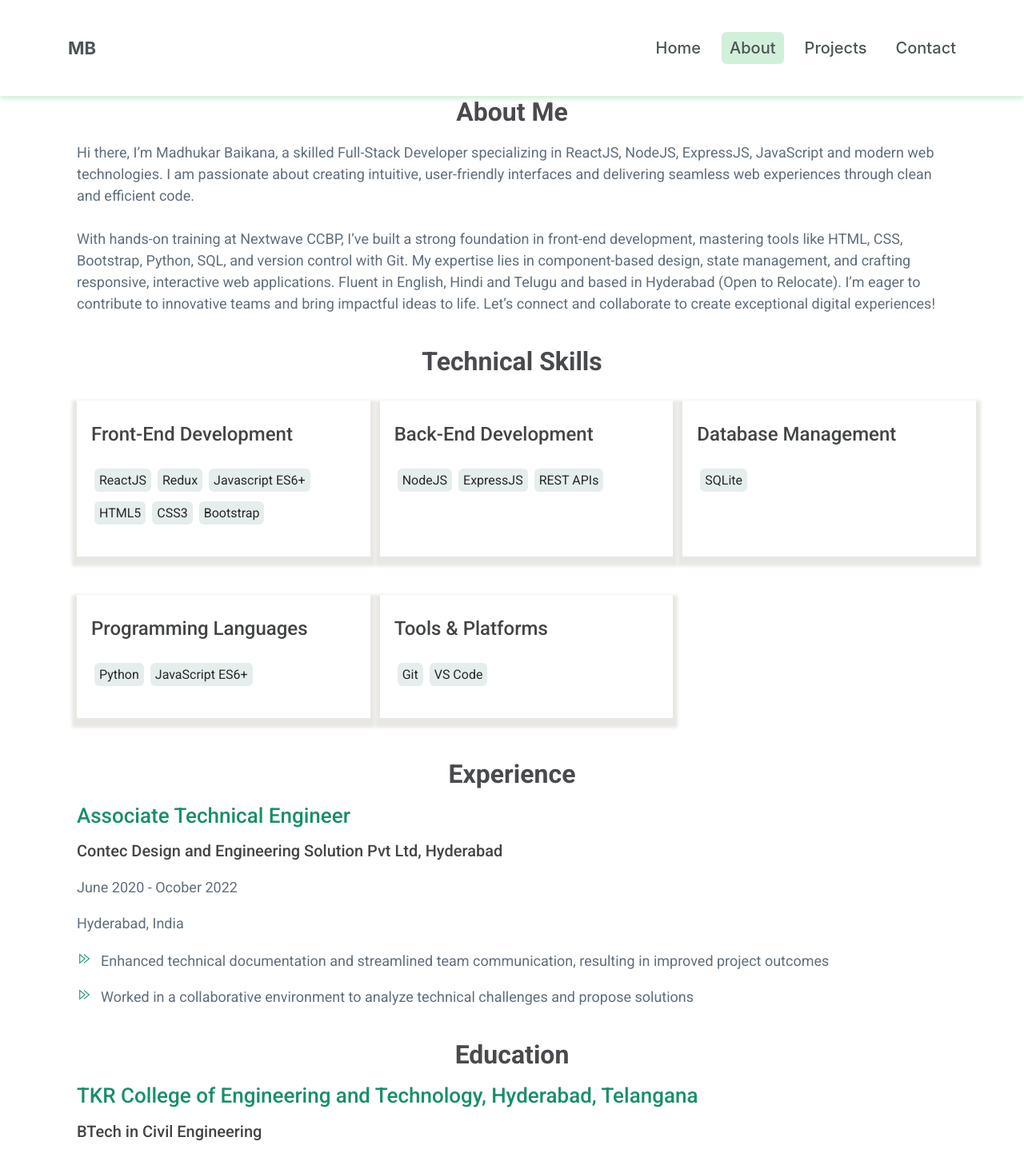
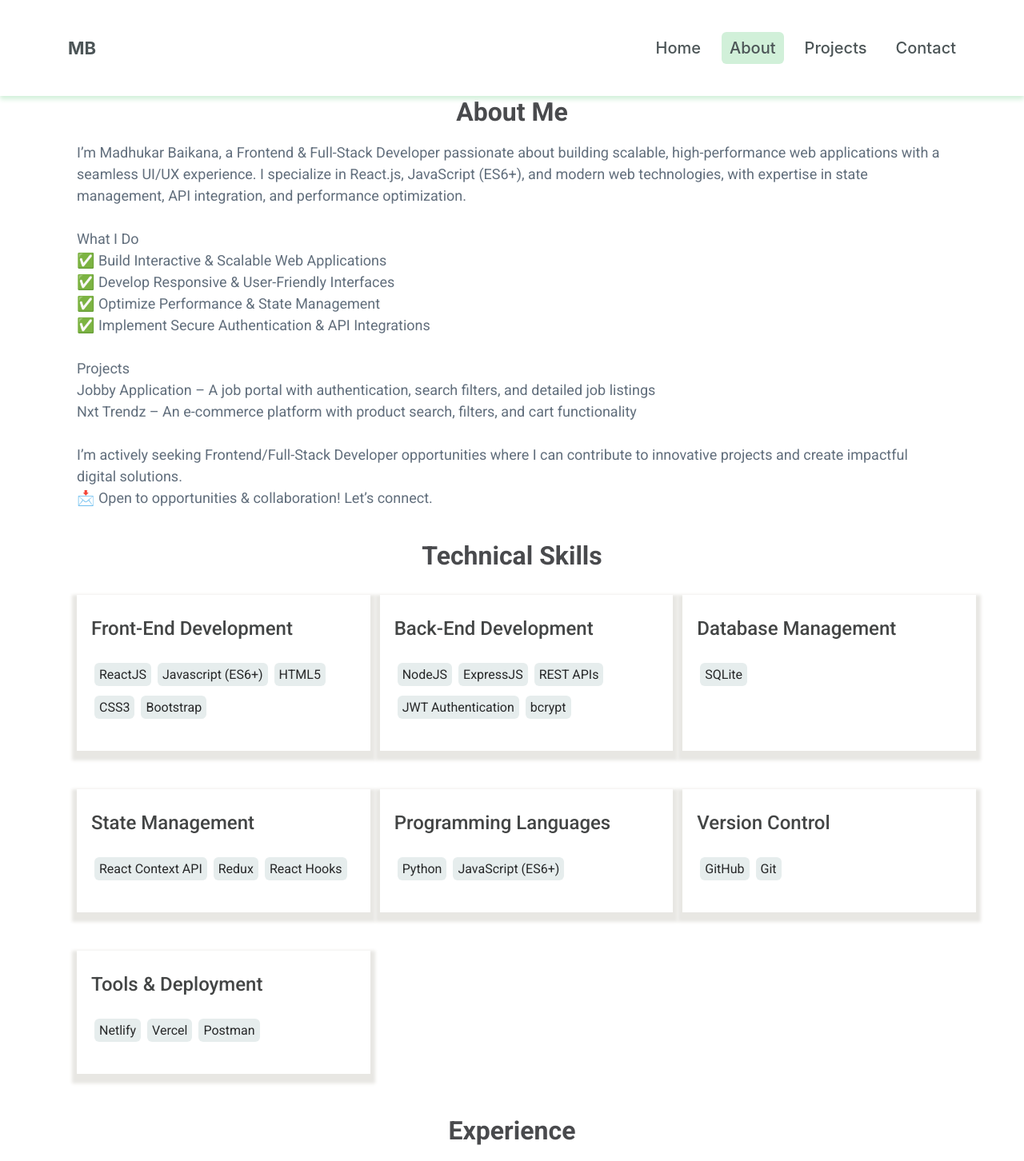
Before and after one commit to madhukarbaikana/porfolioWebsite, a React (Create React App) app: page /about in a window 1280 px wide. Shown: the top 1452 px of the page at 80% size. Built offline with nearby package versions, Linux system fonts and the light colour scheme; a web font is replaced by a local one.

Commit message:
resume and Projects update

```diff
--- a/src/components/About/index.js
+++ b/src/components/About/index.js
@@ -9,22 +9,38 @@ const About = () => {
       <div className="about-content-container">
         <h1 className="about-section-heading">About Me</h1>
         <p className="about-section-description">
-          Hi there, I’m Madhukar Baikana, a skilled Full-Stack Developer
-          specializing in ReactJS, NodeJS, ExpressJS, JavaScript and modern web
-          technologies. I am passionate about creating intuitive, user-friendly
-          interfaces and delivering seamless web experiences through clean and
-          efficient code.
+          I’m Madhukar Baikana, a Frontend & Full-Stack Developer passionate
+          about building scalable, high-performance web applications with a
+          seamless UI/UX experience. I specialize in React.js, JavaScript
+          (ES6+), and modern web technologies, with expertise in state
+          management, API integration, and performance optimization.
           <br />
           <br />
-          With hands-on training at Nextwave CCBP, I’ve built a strong
-          foundation in front-end development, mastering tools like HTML, CSS,
-          Bootstrap, Python, SQL, and version control with Git. My expertise
-          lies in component-based design, state management, and crafting
-          responsive, interactive web applications. Fluent in English, Hindi and
-          Telugu and based in Hyderabad (Open to Relocate). I’m eager to
-          contribute to innovative teams and bring impactful ideas to life.
-          Let’s connect and collaborate to create exceptional digital
-          experiences!
+          What I Do
+          <br />
+          ✅ Build Interactive & Scalable Web Applications
+          <br />
+          ✅ Develop Responsive & User-Friendly Interfaces
+          <br />
+          ✅ Optimize Performance & State Management
+          <br />
+          ✅ Implement Secure Authentication & API Integrations
+          <br />
+          <br />
+          Projects
+          <br />
+          Jobby Application – A job portal with authentication, search filters,
+          and detailed job listings
+          <br />
+          Nxt Trendz – An e-commerce platform with product search, filters, and
+          cart functionality
+          <br />
+          <br />
+          I’m actively seeking Frontend/Full-Stack Developer opportunities where
+          I can contribute to innovative projects and create impactful digital
+          solutions.
+          <br />
+          📩 Open to opportunities & collaboration! Let’s connect.
         </p>
         <h1 className="about-section-heading">Technical Skills</h1>
         <div className="technical-skills-cards-container">
@@ -34,8 +50,7 @@ const About = () => {
             </h1>
             <ul className="technologies-container">
               <li className="stack">ReactJS</li>
-              <li className="stack">Redux</li>
-              <li className="stack">Javascript ES6+</li>
+              <li className="stack">Javascript (ES6+)</li>
               <li className="stack">HTML5</li>
               <li className="stack">CSS3</li>
               <li className="stack">Bootstrap</li>
@@ -49,26 +64,50 @@ const About = () => {
               <li className="stack">NodeJS</li>
               <li className="stack">ExpressJS</li>
               <li className="stack">REST APIs</li>
+              <li className="stack">JWT Authentication</li>
+              <li className="stack"> bcrypt</li>
             </ul>
           </div>
           <div className="technical-skills-card">
-            <h1 className="technical-skills-card-heading">Database Management</h1>
+            <h1 className="technical-skills-card-heading">
+              Database Management
+            </h1>
             <ul className="technologies-container">
               <li className="stack">SQLite</li>
             </ul>
           </div>
           <div className="technical-skills-card">
-            <h1 className="technical-skills-card-heading">Programming Languages</h1>
+            <h1 className="technical-skills-card-heading">State Management</h1>
             <ul className="technologies-container">
-              <li className="stack">Python</li>
-              <li className="stack">JavaScript ES6+</li>
+              <li className="stack">React Context API</li>
+              <li className="stack">Redux</li>
+              <li className="stack">React Hooks</li>
             </ul>
           </div>
           <div className="technical-skills-card">
-            <h1 className="technical-skills-card-heading">Tools & Platforms</h1>
+            <h1 className="technical-skills-card-heading">
+              Programming Languages
+            </h1>
             <ul className="technologies-container">
+              <li className="stack">Python</li>
+              <li className="stack">JavaScript (ES6+)</li>
+            </ul>
+          </div>
+          <div className="technical-skills-card">
+            <h1 className="technical-skills-card-heading">Version Control</h1>
+            <ul className="technologies-container">
+              <li className="stack">GitHub</li>
               <li className="stack">Git</li>
-              <li className="stack">VS Code</li>
+            </ul>
+          </div>
+          <div className="technical-skills-card">
+            <h1 className="technical-skills-card-heading">
+              Tools & Deployment
+            </h1>
+            <ul className="technologies-container">
+              <li className="stack">Netlify</li>
+              <li className="stack">Vercel</li>
+              <li className="stack">Postman</li>
             </ul>
           </div>
         </div>
@@ -84,15 +123,24 @@ const About = () => {
           <p className="about-section-description">Hyderabad, India</p>
           <div className="job-description-container">
             <p className="about-section-description">
-              {" "}
               <TfiControlForward className="paragraph-icon" />
-              Enhanced technical documentation and streamlined team
-              communication, resulting in improved project outcomes
+              Developed and maintained web interfaces using HTML5, CSS3,
+              JavaScript, and Bootstrap ensuring clean and efficient code.
             </p>
             <p className="about-section-description">
               <TfiControlForward className="paragraph-icon" />
-              Worked in a collaborative environment to analyze technical
-              challenges and propose solutions
+              Created responsive layouts for improved user experience across
+              multiple devices.
+            </p>
+            <p className="about-section-description">
+              <TfiControlForward className="paragraph-icon" />
+              Applied front-end best practices to enhance website performance
+              and maintainability.
+            </p>
+            <p className="about-section-description">
+              <TfiControlForward className="paragraph-icon" />
+              Collaborated with teams to troubleshoot and enhance website
+              functionality.
             </p>
           </div>
         </div>
@@ -101,7 +149,9 @@ const About = () => {
           <h1 className="about-page-sub-heading">
             TKR College of Engineering and Technology, Hyderabad, Telangana
           </h1>
-          <p className="sub-heading-detailing">BTech in Civil Engineering</p>
+          <p className="sub-heading-detailing">
+            Bachelor of Technology (B.Tech), Civil Engineering
+          </p>
           <p className="about-section-description duration">2015 - 2019</p>
           <h1 className="about-page-sub-heading">
             Trishool Junior College, Warangal, Telangana
@@ -127,7 +177,7 @@ const About = () => {
         <p className="sub-heading-detailing">Native or bilingual proficiency</p>
         <h1 className="about-section-heading">Certifications & Training</h1>
         <p className="about-page-sub-heading">
-          Completed training at Nextwave CCBP, Hyderabad
+          Completed Full-Stack Development Training at Nextwave CCBP, Hyderabad
         </p>
       </div>
     </div>
--- a/src/components/ProjectCard/index.css
+++ b/src/components/ProjectCard/index.css
@@ -36,11 +36,12 @@
     list-style-type:none;
     padding-left:0px;
     display:flex;
+    justify-content: center;
+    flex-wrap: wrap;
     margin-bottom:16px;
 }
 .tech-stack{
-    margin-left:4px;
-    margin-right:4px;
+    margin:4px 4px;
     padding:5px 6px;
     background-color:#e6eded;
     color:#272829;
--- a/src/context/ProjectsContext.js
+++ b/src/context/ProjectsContext.js
@@ -1,81 +1,103 @@
-import React,{useContext} from "react"
+import React, { useContext } from "react";
 
 import imageJobby from "../images/jobby.PNG";
-import imageTrendz from "../images/nxttrendz.PNG"
-import imageEmoji from "../images/emojigame.PNG"
-import imageAddUser from "../images/addUserProject.PNG"
-import imageFoodMunch from "../images/foodMunchWebsite.PNG"
-import imageTodos from "../images/todos.PNG"
-import imagePortfolioWebsite from "../images/portfolioWebsite.PNG"
+import imageTrendz from "../images/nxttrendz.PNG";
+import imageEmoji from "../images/emojigame.PNG";
+import imageAddUser from "../images/addUserProject.PNG";
+import imageFoodMunch from "../images/foodMunchWebsite.PNG";
+import imageTodos from "../images/todos.PNG";
+import imagePortfolioWebsite from "../images/portfolioWebsite.PNG";
+import restApi from "../images/restApi.PNG";
 
+export const ProjectsContext = React.createContext();
 
-export const ProjectsContext=React.createContext()
-
-export const ProjectsContextProvider=({children})=>{
-
-    const projectsList=[{
-        id:1,
-        image:imageJobby,
-        title:"Jobby App",
-        teckStack:["ReactJS","Javascript","CSS", "Restful-Api"],
-        liveDemoLink:"https://jobbyapp-kappa.vercel.app",
-        gitHubLink:"https://github.com/madhukarbaikana/JobbyApp"
+export const ProjectsContextProvider = ({ children }) => {
+  const projectsList = [
+    {
+      id: 1,
+      image: imageTrendz,
+      title: "Trendz E-commerce Platform",
+      teckStack: ["React.js", "JWT", "Javascript", "CSS", "Restful-Api"],
+      liveDemoLink: "https://nxt-trendz-e-commerce-app-eight.vercel.app",
+      gitHubLink: "https://github.com/madhukarbaikana/nxtTrendzE-commerceApp",
     },
     {
-        id:2,
-        image:imageTrendz,
-        title:"Trendz E-commerce Platform",
-        teckStack:["ReactJS","Javascript","CSS","Restful-Api"],
-        liveDemoLink:"https://nxt-trendz-e-commerce-app-eight.vercel.app",
-        gitHubLink:"https://github.com/madhukarbaikana/nxtTrendzE-commerceApp"
+      id: 2,
+      image: imageJobby,
+      title: "Jobby App",
+      teckStack: ["React.js", "JWT", "Javascript", "CSS", "Restful-Api"],
+      liveDemoLink: "https://jobbyapp-kappa.vercel.app",
+      gitHubLink: "https://github.com/madhukarbaikana/JobbyApp",
     },
     {
-        id:3,
-        image:imagePortfolioWebsite,
-        title:"Portfolio Website",
-        teckStack:["ReactJS","Javascript","CSS"],
-        liveDemoLink:"https://madhukarbaikana.netlify.app/",
-        gitHubLink:"https://github.com/madhukarbaikana/porfolioWebsite"
+      id: 3,
+      image: restApi,
+      title: "REST API Development",
+      teckStack: ["Node.js", "Express.js", "SQLite", "JWT", "bcrypt"],
+      liveDemoLink:
+        "https://github.com/madhukarbaikana/Covid-19IndiaPortalAPIs",
+      gitHubLink: "https://github.com/madhukarbaikana/Covid-19IndiaPortalAPIs",
     },
     {
-        id:4,
-        image:imageEmoji,
-        title:"Emoji Game",
-        teckStack:["ReactJS","Javascript","CSS"],
-        liveDemoLink:"https://emoji-game-ashy.vercel.app",
-        gitHubLink:"https://github.com/madhukarbaikana/emoji_game"
-    },{
-        id:5,
-        image:imageAddUser,
-        title:"Add User Website",
-        teckStack:["Javascript","CSS","Flexbox","HTML"],
-        liveDemoLink:"https://adduserwebmadhu.ccbp.tech/",
-        gitHubLink:"https://github.com/madhukarbaikana/Add_User_website"
+      id: 4,
+      image: imagePortfolioWebsite,
+      title: "Portfolio Website",
+      teckStack: ["ReactJS", "Javascript", "CSS"],
+      liveDemoLink: "https://madhukarbaikana.netlify.app/",
+      gitHubLink: "https://github.com/madhukarbaikana/porfolioWebsite",
     },
     {
-        id:6,
-        image:imageTodos,
-        title:"Todos Application",
-        teckStack:["CSS","Flexbox","HTML"],
-        liveDemoLink:"https://madhukartodoapp.ccbp.tech/",
-        gitHubLink:"https://github.com/madhukarbaikana/Todo-application"
+      id: 5,
+      image: imageEmoji,
+      title: "Emoji Game",
+      teckStack: ["ReactJS", "Javascript", "CSS"],
+      liveDemoLink: "https://emoji-game-ashy.vercel.app",
+      gitHubLink: "https://github.com/madhukarbaikana/emoji_game",
     },
     {
-        id:7,
-        image:imageFoodMunch,
-        title:"Food Munch Website",
-        teckStack:["Bootstrap","CSS","Flexbox","HTML"],
-        liveDemoLink:"https://madhukarrespons.ccbp.tech/",
-        gitHubLink:"https://github.com/madhukarbaikana/Food_munch_website"
-    }
-    ]
+      id: 6,
+      image: imageAddUser,
+      title: "Add User Website",
+      teckStack: ["Javascript", "CSS", "Flexbox", "HTML"],
+      liveDemoLink: "https://adduserwebmadhu.ccbp.tech/",
+      gitHubLink: "https://github.com/madhukarbaikana/Add_User_website",
+    },
+    {
+      id: 7,
+      image: imageTodos,
+      title: "Todos Application",
+      teckStack: ["CSS", "Flexbox", "HTML"],
+      liveDemoLink: "https://madhukartodoapp.ccbp.tech/",
+      gitHubLink: "https://github.com/madhukarbaikana/Todo-application",
+    },
+    {
+      id: 8,
+      image: imageFoodMunch,
+      title: "Food Munch Website",
+      teckStack: ["Bootstrap", "CSS", "Flexbox", "HTML"],
+      liveDemoLink: "https://madhukarrespons.ccbp.tech/",
+      gitHubLink: "https://github.com/madhukarbaikana/Food_munch_website",
+    },
+    {
+      id: 9,
+      image: restApi,
+      title: "API Handling",
+      teckStack: ["redux-toolkit", "Vite", "AsyncThunk"],
+      liveDemoLink:
+        "https://github.com/madhukarbaikana/ApiHandlingUsingReduxToolkitAsyncThunk",
+      gitHubLink:
+        "https://github.com/madhukarbaikana/ApiHandlingUsingReduxToolkitAsyncThunk",
+    },
+  ];
 
-    return (
-        <ProjectsContext.Provider value={projectsList} >{children}</ProjectsContext.Provider>
-    )
-}
+  return (
+    <ProjectsContext.Provider value={projectsList}>
+      {children}
+    </ProjectsContext.Provider>
+  );
+};
 
-export const useProjects=()=>{
-    const projectsList=useContext(ProjectsContext)
-   return projectsList
-}
+export const useProjects = () => {
+  const projectsList = useContext(ProjectsContext);
+  return projectsList;
+};
```
Also changed, not shown: src/components/Home/index.js (+40 -24 lines), src/images/restApi.PNG (added).
